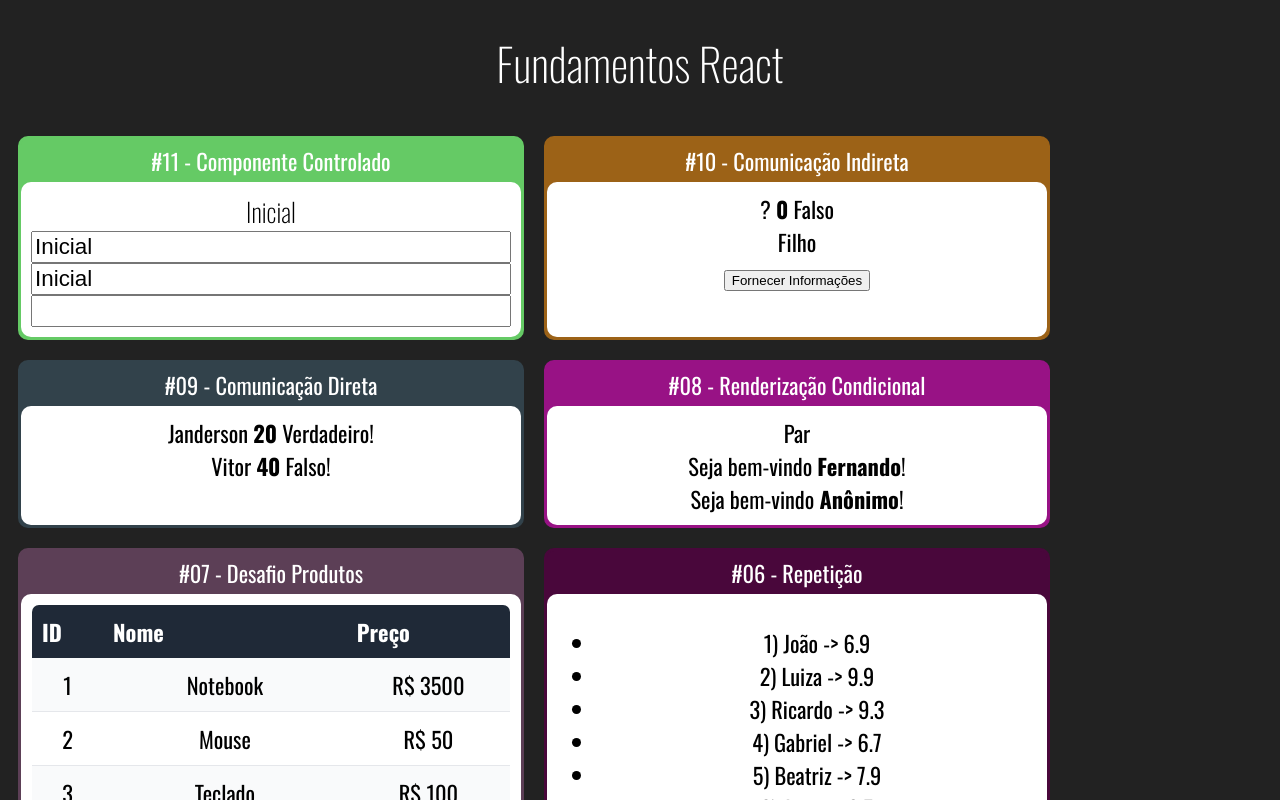
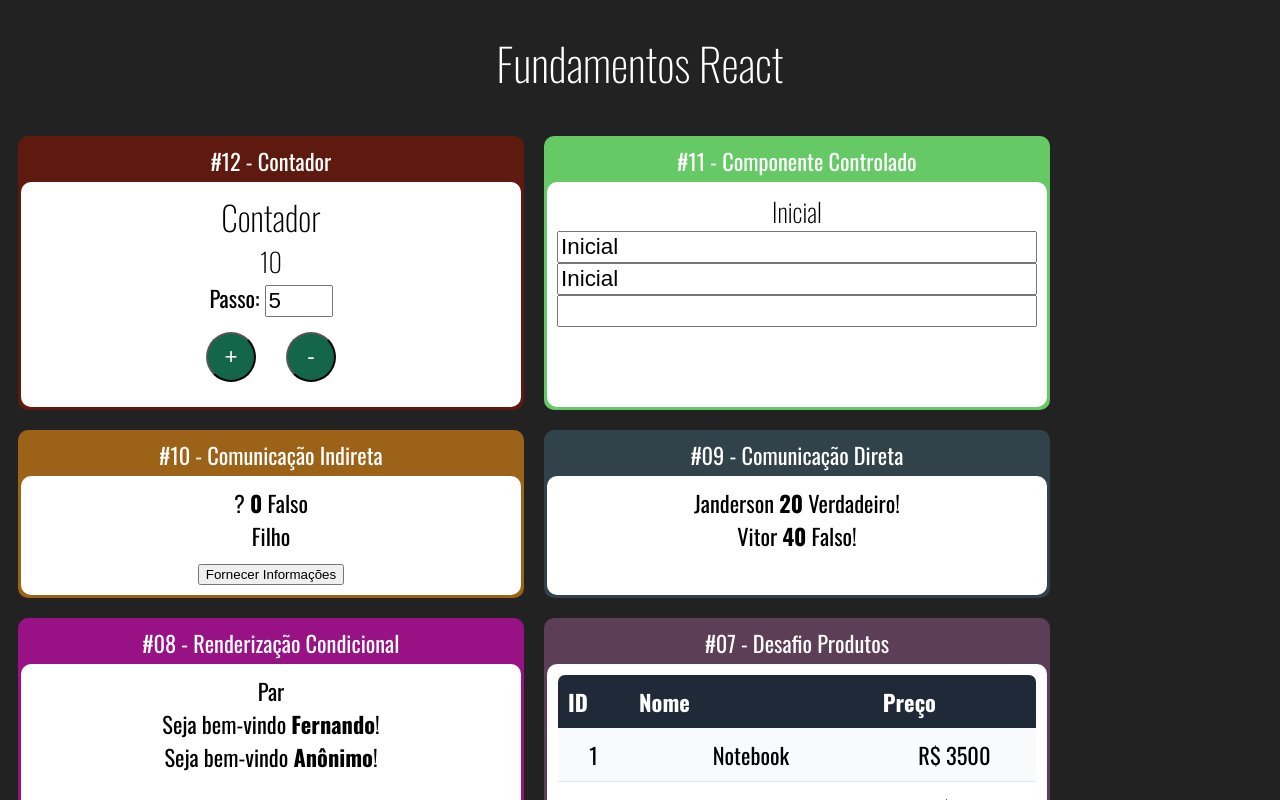
Before and after one commit to JoaoPedroMoro/node-react-estudos, a React (Create React App) app in the folder fundamentos-react/: page / in a window 1280 px wide. Shown: the top 800 px of the page. Built offline with nearby package versions, Linux system fonts and the light colour scheme.

Commit message:
Criando o 1º contador

```diff
--- a/fundamentos-react/src/App.jsx
+++ b/fundamentos-react/src/App.jsx
@@ -17,6 +17,7 @@
 import DiretaPai from './components/comunicacao/DiretaPai';
 import IndiretaPai from './components/comunicacao/IndiretaPai';
 import Input from './components/formulario/input';
+import Contador from './components/contador/Contador';
 
 // export default function (props) {
 // export default (props) => {
@@ -30,6 +31,10 @@
         <h1>Fundamentos React</h1>
 
         <div className="Cards">
+
+            <Card titulo="#12 - Contador" color="#5e1a0e">
+                <Contador numeroInicial={10}></Contador>
+            </Card>
 
             <Card titulo="#11 - Componente Controlado" color="#65ca65">
                 <Input></Input>
--- /dev/null
+++ b/fundamentos-react/src/components/contador/Contador.css
@@ -0,0 +1,14 @@
+.Contador input {
+    font-size: 1.4rem;
+    width: 60px;
+}
+
+.Contador button {
+    margin: 15px;
+    height: 50px;
+    width: 50px;
+    border-radius: 50%;
+    background-color: #13664a;
+    color: #ffffff;
+    font-size: 1.4rem;
+}
--- /dev/null
+++ b/fundamentos-react/src/components/contador/Contador.jsx
@@ -0,0 +1,69 @@
+import React, { Component } from 'react';
+import './Contador.css';
+
+class Contador extends Component {
+
+    state = {
+        numero: this.props.numeroInicial || 0,
+        passo: this.props.passoInicial || 5,
+    }
+
+    // constructor(props) {
+    //     super(props);
+
+    //     this.state = {
+    //         numero: props.numeroInicial
+    //     }
+    // }
+
+    // constructor(props) {
+    //     super(props)
+
+    //     this.inc = this.inc.bind(this);
+    // }
+
+    // inc() {
+    //     this.setState({
+    //         numero: this.state.numero + 1
+    //     })
+    // }
+
+    inc = () => {
+        this.setState({
+            numero: this.state.numero + this.state.passo
+        })
+    }
+
+    dec = () => {
+        this.setState({
+            numero: this.state.numero - this.state.passo
+        })
+    }
+
+    setPasso = (e) => {
+        this.setState({
+            passo: +e.target.value,
+        })
+    }
+
+    render() {
+        return (
+            <div className="Contador">
+                <h2>Contador</h2>
+                {/* <p>Valor Inicial: {this.props.numeroInicial}</p> */}
+                {/* <p>{this.state.numero}</p> */}
+                <h3>{this.state.numero}</h3>
+                <div>
+                    <label htmlFor="passoInput">Passo: </label>
+                    <input id="passoInput" type="number"
+                     value={this.state.passo}
+                     onChange={this.setPasso}></input>
+                </div>
+                <button onClick={this.inc}>+</button>
+                <button onClick={this.dec}>-</button>
+            </div>
+        )
+    }
+}
+
+export default Contador;
```
